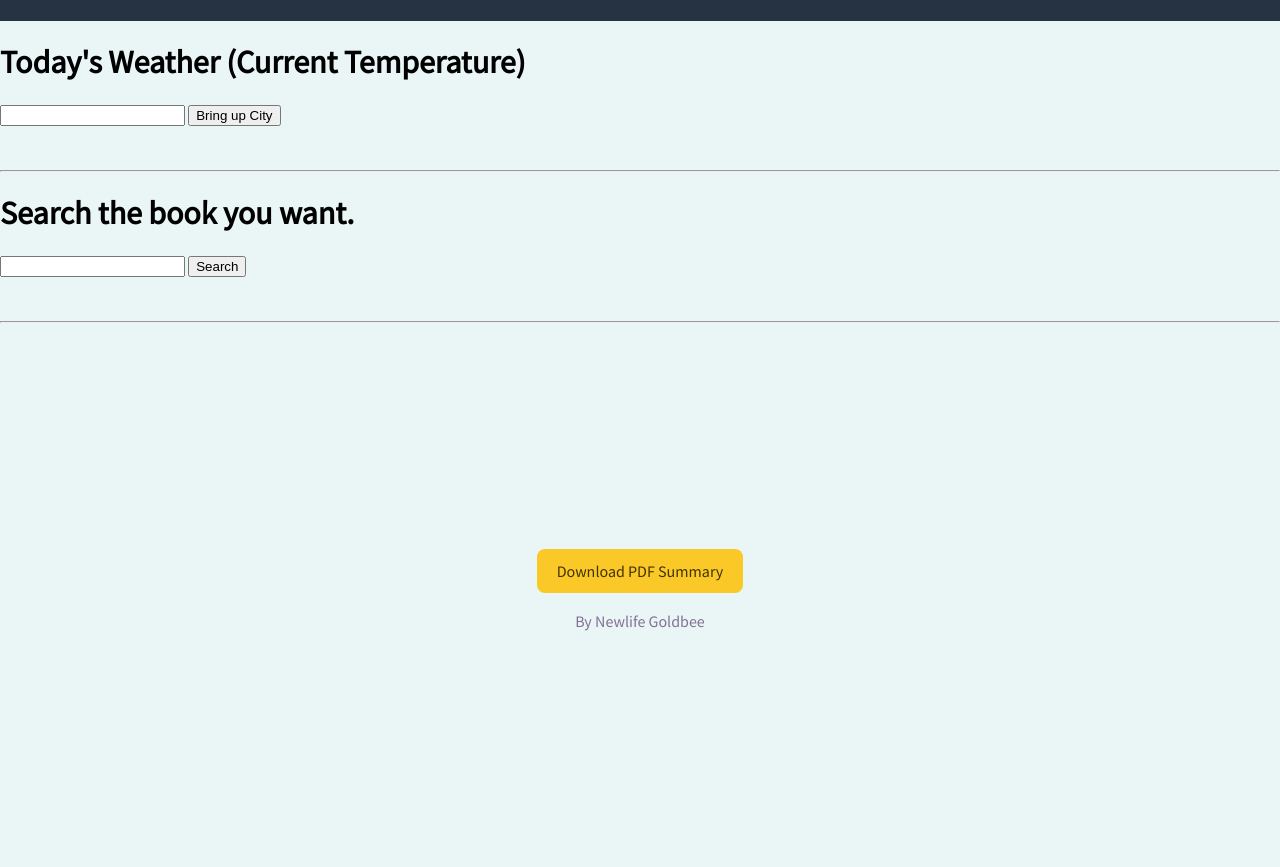
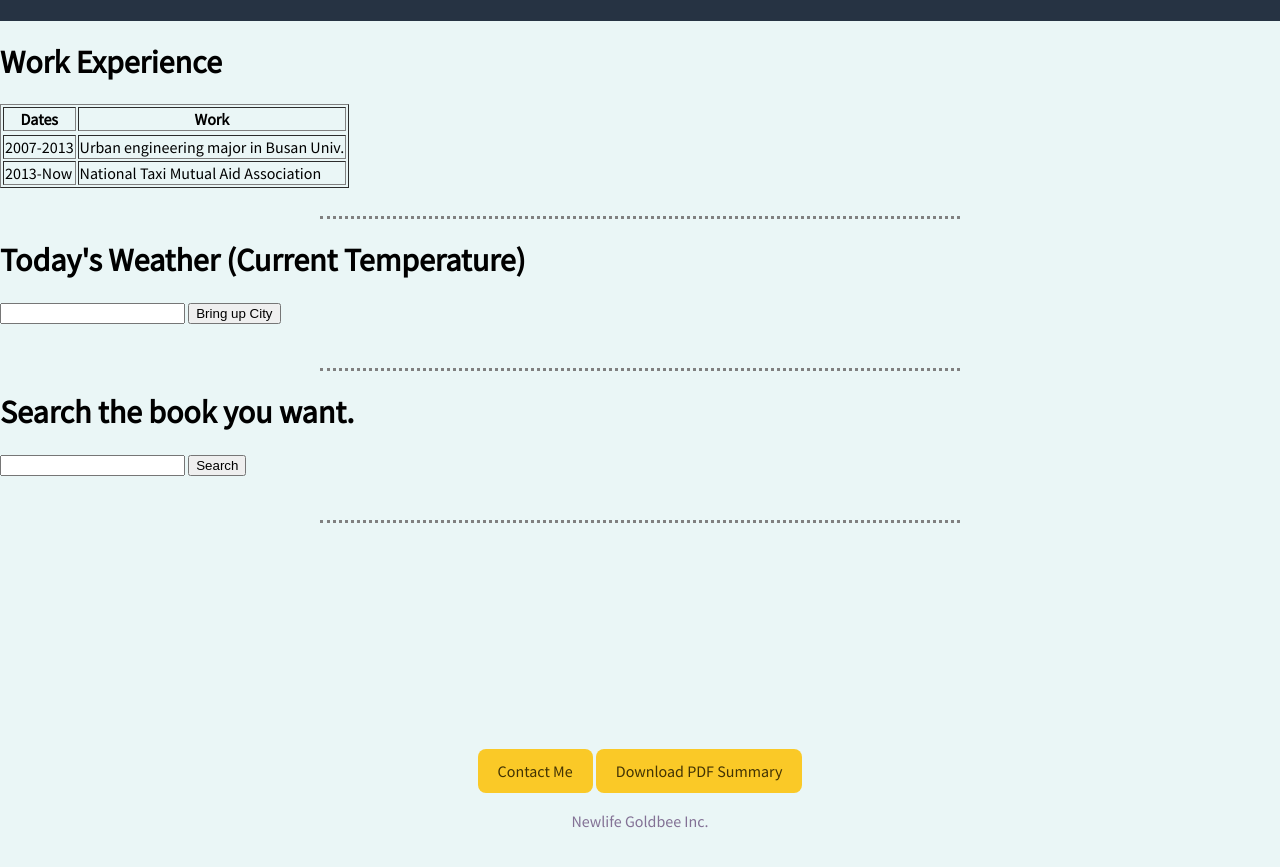
Before and after one commit to Hongcoding4633/cv, a plain HTML site: page index.html in a window 1280 px wide. Shown: the part 63-930 px from the top of the page. Before the commit the page ends 884 px from the top, so only its background shows below. Drawn offline with nearby package versions, Linux system fonts and the light colour scheme.

Commit message:
Add changes

```diff
--- a/index.html
+++ b/index.html
@@ -46,8 +46,29 @@
         </a>
       </nav>
     </header>
-
+  </main>
   <body style="background-color: #eaf6f6">
+    <h1>Work Experience</h1>
+    <table border="1">
+      <thead>
+        <tr>
+        <th>Dates</th>
+        <th>Work</th>
+      </tr>
+      <tr>
+      </thead>
+      <tbody>
+        <td>2007-2013</td>
+        <td>Urban engineering major in Busan Univ.</td>
+      </tr>
+      <tr>
+        <td>2013-Now</td>
+        <td>National Taxi Mutual Aid Association</td>
+      </tr>
+      </tbody>
+    </table>
+    <br />
+    <hr />
     <h1>Today's Weather (Current Temperature)</h1>
     <input id="city" type="text" value="" />
     <button onclick="getWeather()">Bring up City</button>
@@ -99,10 +120,10 @@
   </body>
   <br /><br />
   <footer>
+    <a href="contact-me.html">Contact Me</a>
     <a href="pdfs/Fortune Telling by Cho.pdf" id="button" target="_blank"
       >Download PDF Summary</a
     >
-      <p>By Newlife Goldbee</p>
+    <p>Newlife Goldbee Inc.</p>
   </footer>
-  </main>
 </html>
--- a/style.css
+++ b/style.css
@@ -123,3 +123,11 @@ footer a:hover, a:active {
     background-color: rgb(255, 186, 58);
     text-decoration: none;
 }
+
+hr {
+    border-style: none;
+    border-top-style: dotted; /* 점선 표시 */
+    border-color: grey;
+    border-width: 3px;
+    width: 50%;
+}
```
Also changed, not shown: contact-me.html (added, +37 -0 lines). Lines whose indentation alone changed are shown as unchanged.
